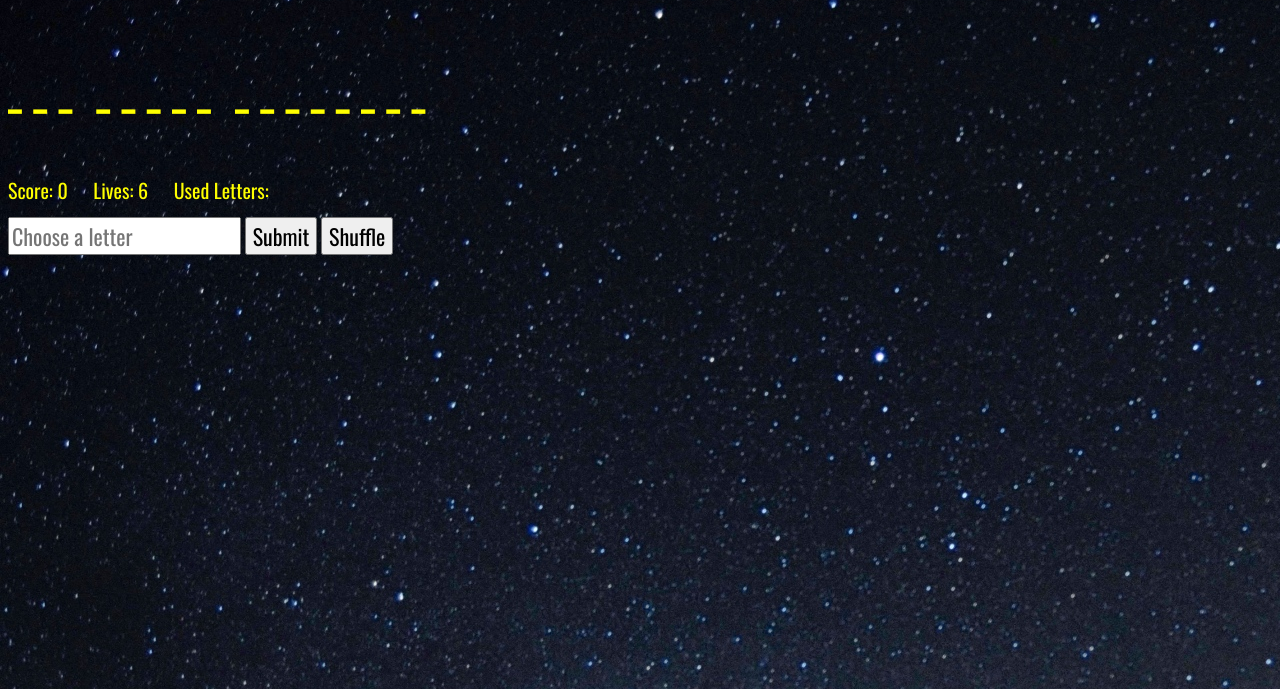
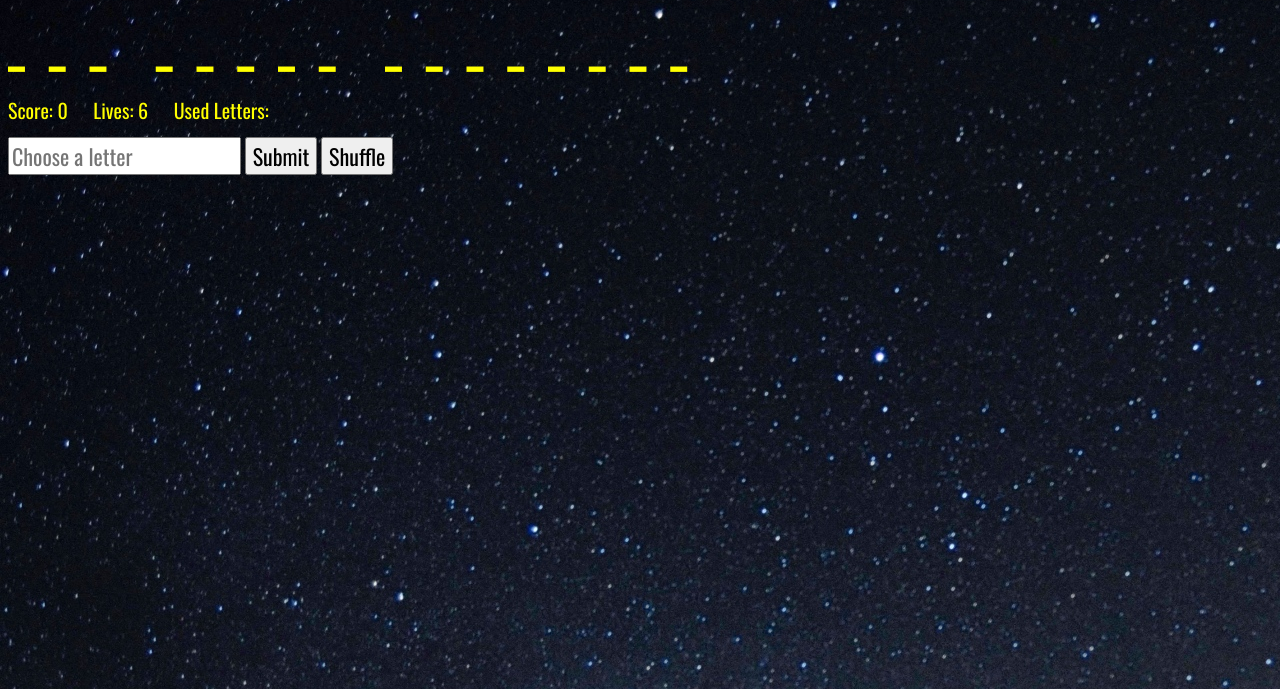
Before and after one commit to taearls/Star-Trek-TOS-Hangman, a plain HTML site: page index.html in a window 1280 px wide. Shown: the part 111-800 px from the top of the page. Drawn offline with nearby package versions, Linux system fonts and the light colour scheme.

Commit message:
updated display of user guess

```diff
--- a/css/style.css
+++ b/css/style.css
@@ -34,9 +34,11 @@ body * {
 	font-size: 30px;
 }
 #phrase p {
-	font-size: 36px;
+	font-size: 44px;
 	display: inline-block;
-	margin-right: 1vw;
+	margin-right: 2vw;
+	margin-top: -3vh;
+	margin-bottom: -3vh;
 }
 .interactive {
 /*	display: flex;
```
